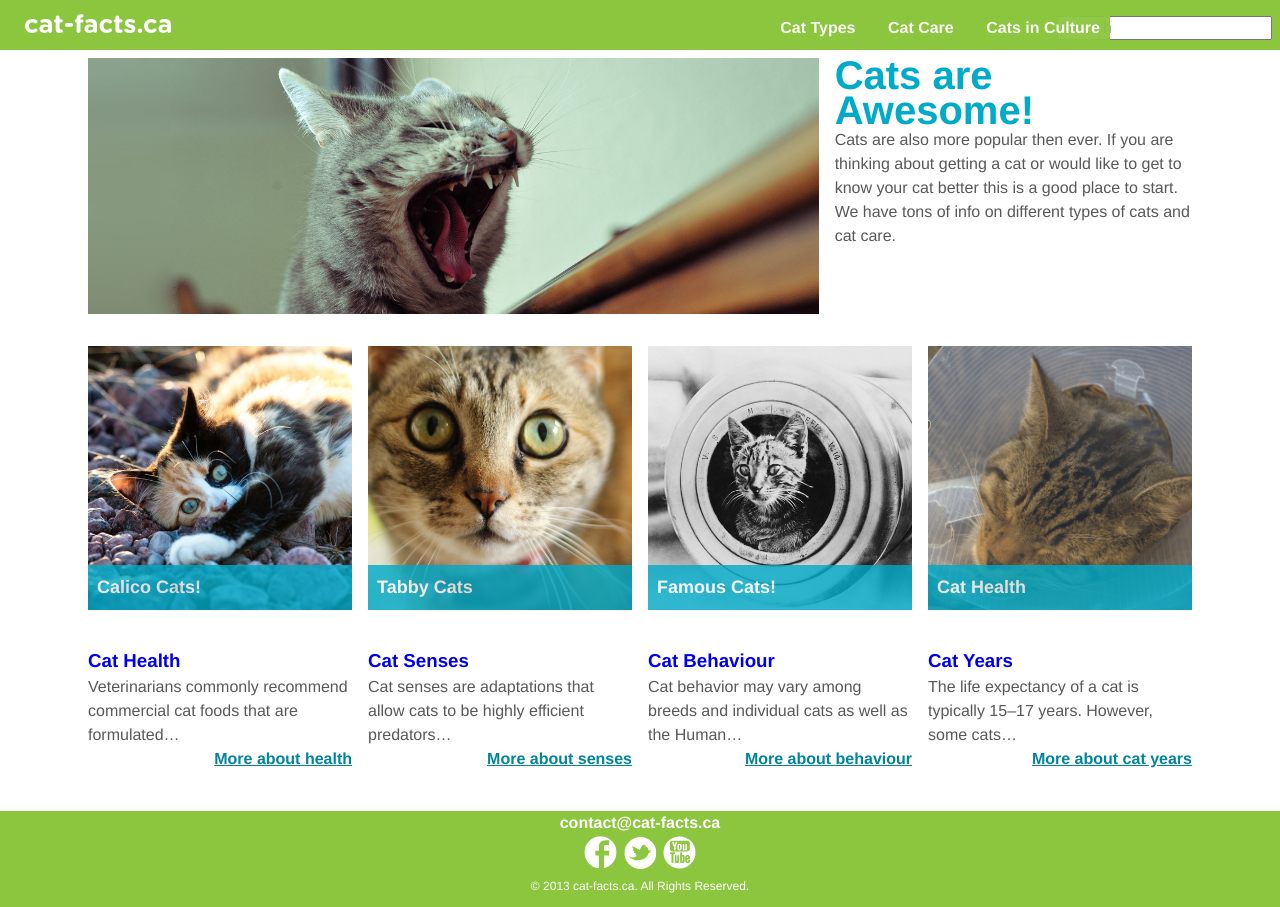
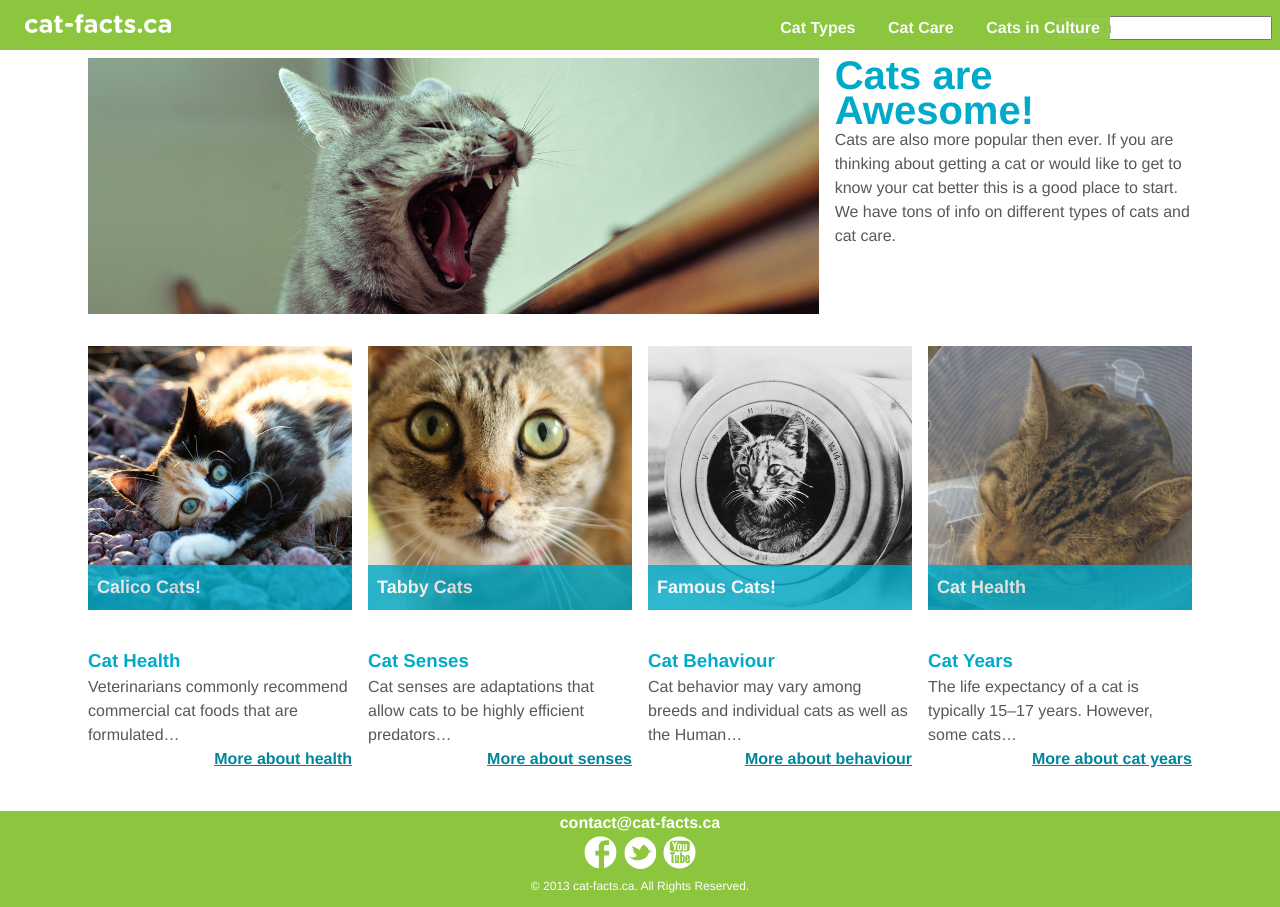
Before and after one commit to williamshaw/large-data-website, a Jekyll site: the page built from index.html, in a window 1280 px wide. Built offline with Jekyll 4.4.1, drawn with Linux system fonts in a browser that asks for light colours; Markdown is read by kramdown in place of the engine named in the settings.

Commit message:
Updated CSS

```diff
--- a/_includes/css/general.css
+++ b/_includes/css/general.css
@@ -146,7 +146,8 @@ h3:focus {
   outline: 2px solid #000;
 }
 
-h3 a:visited {
+h3 a:visited,
+h3 a:link {
   color:  #00abc9;
 }
 
```
